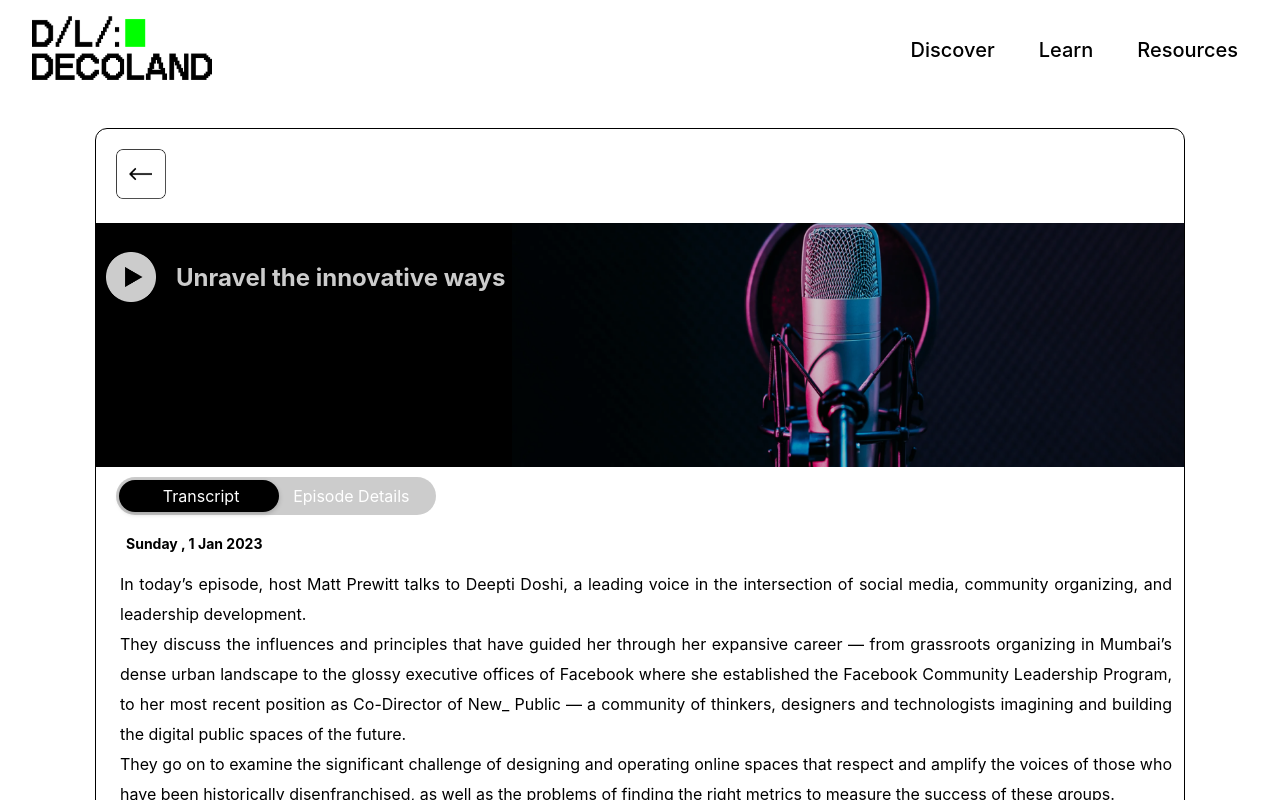
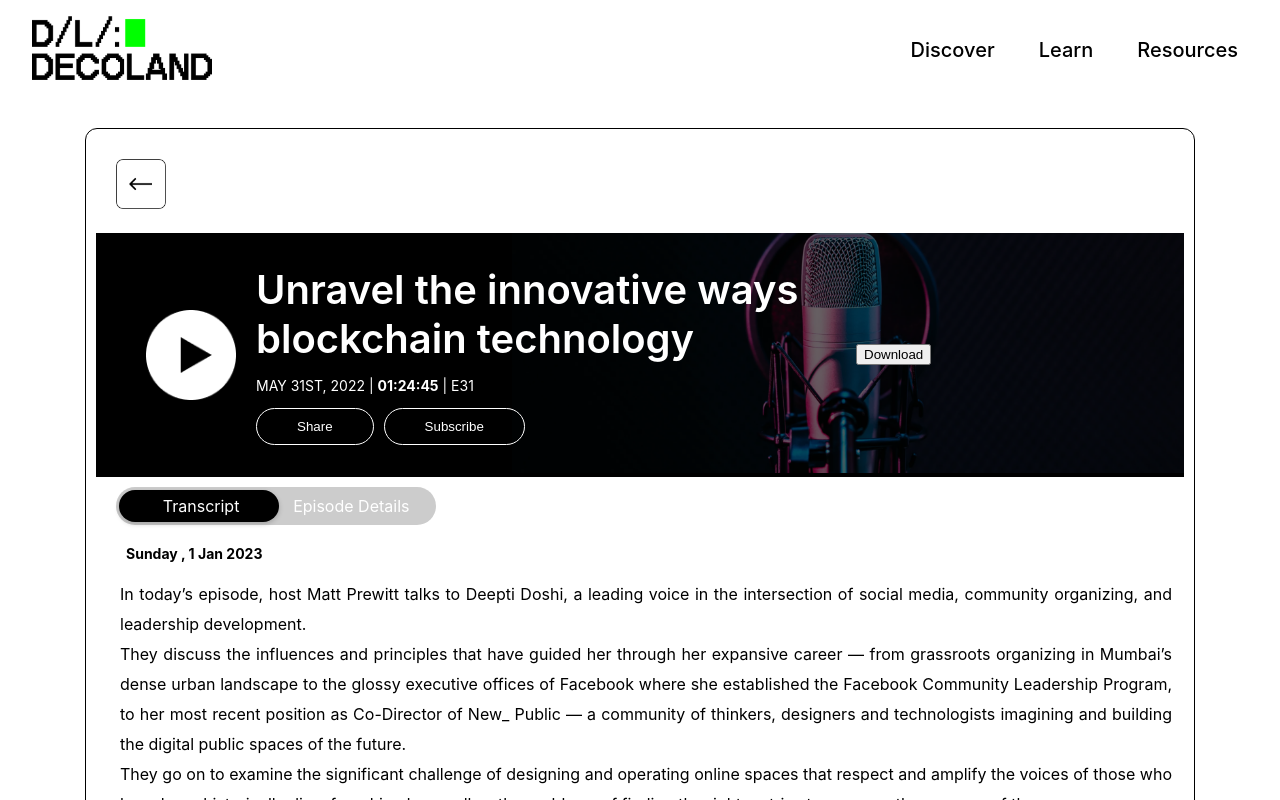
Before and after one commit to AImran4445/decoland-knowledge, a React (Create React App) app: page /podcasts in a window 1280 px wide. Shown: the top 800 px of the page. Built offline with nearby package versions, Linux system fonts and the light colour scheme.

Commit message:
Added Podcast UI

```diff
--- a/src/components/Articlepage.css
+++ b/src/components/Articlepage.css
@@ -29,8 +29,7 @@
 
 }
 .right-side-image{
-    width: 98%;
-    height: 98%;
+    width: 100%;
 }
 
 .arrow-back{
--- a/src/components/Podcast.css
+++ b/src/components/Podcast.css
@@ -1,85 +1,107 @@
-.podcast-whole-container{
+.podcast-whole-container {
   display: flex;
   justify-content: center;
 
 
 }
-.podcast-container
-{
+
+.podcast-container {
   border: 1px solid #000000;
   border-radius: 12px;
   margin-left: 20px;
   margin-right: 20px;
   width: 85%;
+  padding: 10px;
+}
 
-}
-.podcast-1st-container{
+.podcast-1st-container {
   display: flex;
   flex-wrap: wrap;
   position: relative;
   background-color: #000000;
 }
 
-.podcast-left-side
-{
+.podcast-left-side {
   position: absolute;
   display: flex;
-    justify-content: center;
-    margin-left: 10px;
-    padding-top: 20px;
+  align-items: center;
+  height: 100%;
+  padding: 0 50px;
+}
 
-}
-.pause-button img{
-    width: 50px;
+.pause-button img {
+  width: 90px;
   display: flex;
   align-items: center;
 }
-.pause-button{
+
+.pause-button {
   display: flex;
   align-items: center;
 }
-.podcast-left-inner-3 h2{
+
+.podcast-left-inner-3 h2 {
   color: #ffffff;
-    font-weight: bold;
+  font-weight: 600;
+  font-size: 40px;
+  max-width: 600px;
+  margin: 0;
 }
-.podcast-left-inner-3{
+
+.podcast-left-inner-3 p {
+  color: #ffffff;
+  font-size: 14px;
+}
+
+.podcast-left-inner-3 .btn-wrapper {
+  display: flex;
+  gap: 10px;
+}
+
+.podcast-left-inner-3 .btn-wrapper button {
+  color: #ffffff;
+  background-color: transparent;
+  border-radius: 50px;
+  border: 1px solid #fff;
+  padding: 10px 40px;
+  cursor: pointer;
+  transition: all .3s;
+}
+
+.podcast-left-inner-3 .btn-wrapper button:hover {
+  background-color: #fff;
+  color: #000;
+}
+
+.podcast-left-inner-3 {
   padding-left: 20px;
 }
-.podcast-right-side{
 
-}
-.right-side-image{
-    width: 100%;
-    height: 100%;
-    position: relative;
+.podcast-left-inner-4 {
+  display: flex;
+  justify-content: flex-end;
+  align-items: flex-end;
 }
 
-.right-side-image::before{
-    position:absolute;
-    content: '';
-    display: block;
-    width: 100%;
-    height: 100%;
-    background-color: #000000;
-
-}
-
-.arrow-back{
+.arrow-back {
   width: 50px;
   margin: 20px;
 }
-.podcast-word{
+
+.podcast-word {
   width: 28%;
   padding-top: 14px;
 }
-.podcast-2-container p{
+
+.podcast-2-container p {
   padding-left: 24px;
   padding-right: 12px;
   line-height: 30px;
   text-align: justify;
 }
-.podcast-left-inner-4 .Download
-{   color: #ffffff;
+
+.podcast-left-inner-4 .Download {
+  color: #ffffff;
   background-color: #000000;
   text-decoration: none;
   width: 26%;
@@ -88,15 +110,17 @@
   display: flex;
   justify-content: center;
 }
-.podcast-left-inner-4 a{
+
+.podcast-left-inner-4 a {
   text-decoration: none;
 }
 
-.podcast-left-inner-5 span{
+.podcast-left-inner-5 span {
   font-weight: bold;
   font-size: 14px;
   padding-top: 10px;
 }
+
 .podcast-switch {
   display: inline-block;
   margin-top: 10px;
@@ -136,13 +160,16 @@
   width: 50%;
   text-align: center;
 }
-  .podcast-middle-container{
+
+.podcast-middle-container {
   padding-left: 20px;
 }
-  .podcast-left-inner-5{
+
+.podcast-left-inner-5 {
   padding-top: 18px;
   padding-left: 10px;
 }
+
 .podcast-switch-switch {
   display: block;
   position: absolute;
@@ -158,6 +185,7 @@
 }
 
 
-  .podcast-switch-checkbox:checked + .podcast-switch-label .podcast-switch-switch {
-    transform: translateX(calc(100% - 6px)); /* Adjust based on the width of the switch */
+.podcast-switch-checkbox:checked+.podcast-switch-label .podcast-switch-switch {
+  transform: translateX(calc(100% - 6px));
+  /* Adjust based on the width of the switch */
 }
--- a/src/components/Podcasts.js
+++ b/src/components/Podcasts.js
@@ -2,7 +2,7 @@ import React from 'react';
 import KnowledgeNavbar from './KnowledgeNavbar';
 import { Link } from 'react-router-dom';
 import Arrowback from '../assets/arrow-back.png';
-import podcastImage from '../assets/podcastwali.png'
+import podcastImage from '../assets/podcast.png'
 import './Podcast.css';
 import pausebutton from '../assets/Pause-button.png';
 
@@ -24,7 +24,15 @@ function Podcasts() {
                    <img src={pausebutton} alt='pause-button' />
                 </div>
                   <div className='podcast-left-inner-3'>
-                    <h2> Unravel the innovative ways </h2>
+                    <h2>Unravel the innovative ways blockchain technology</h2>
+                    <p>MAY 31ST, 2022 | <b>01:24:45</b> | E31</p>
+                    <div className='btn-wrapper'>
+                      <button>Share</button>
+                      <button>Subscribe</button>
+                    </div>
+                  </div>
+                  <div className='podcast-left-inner-4'>
+                    <button>Download</button>
                   </div>
                </div>
                <div className='podcast-right-side'>
```
Also changed, not shown: src/assets/podcast.png (added). Lines whose indentation alone changed are shown as unchanged.
